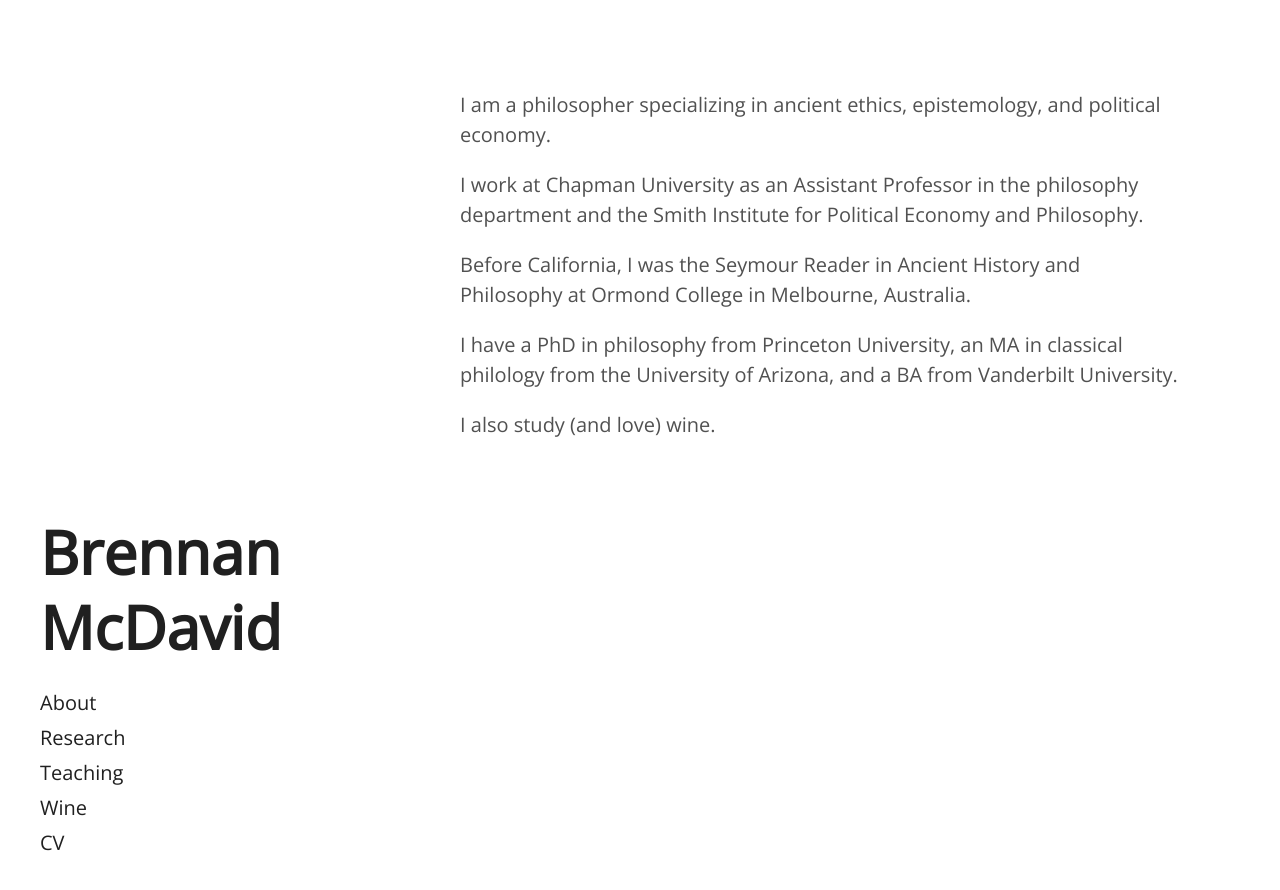
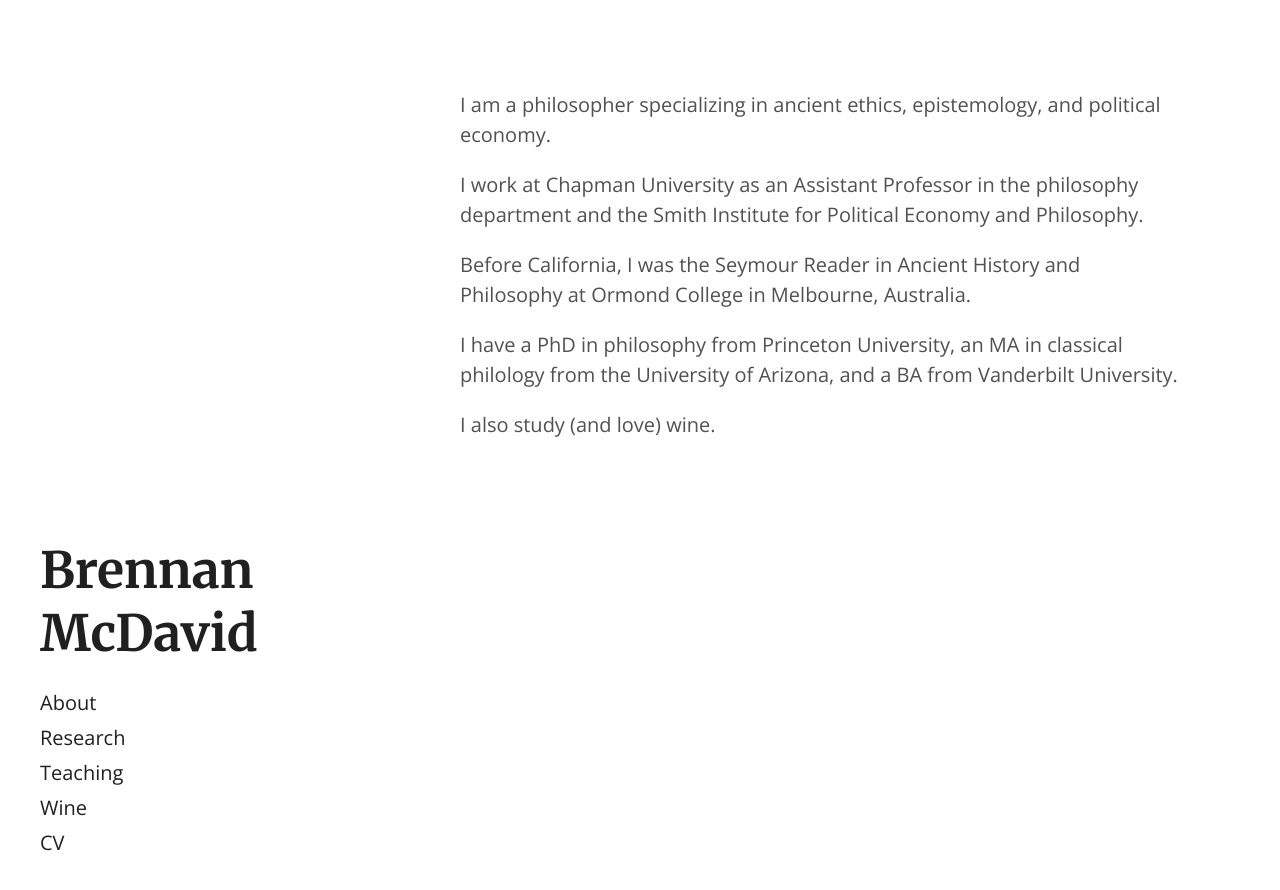
Before and after one commit to bkmcdavid/bkmcdavid.github.io, a Jekyll site: the page built from index.html, in a window 1280 px wide. Shown: the top 890 px of the page. Built offline with Jekyll 4.4.1, drawn with Linux system fonts in a browser that asks for light colours; the list of posts is cut into pages by our own code.

Commit message:
Change font to Merriweather

```diff
--- a/public/css/hyde.css
+++ b/public/css/hyde.css
@@ -32,7 +32,7 @@
  */
 
 html {
-  font-family: "Open Sans", sans-serif;
+  font-family: "Open Sans", sans-serif; "Merriweather", serif
 }
 @media (min-width: 48em) {
   html {
@@ -79,8 +79,8 @@
 .sidebar-about h1 {
   color: #202020;
   margin-top: 0;
-  font-family: "Open Sans", sans-serif;
-  font-size: 3rem;
+  font-family: "Merriweather", serif;
+  font-size: 2.5rem;
 }
 
 /* Sidebar nav */
```
